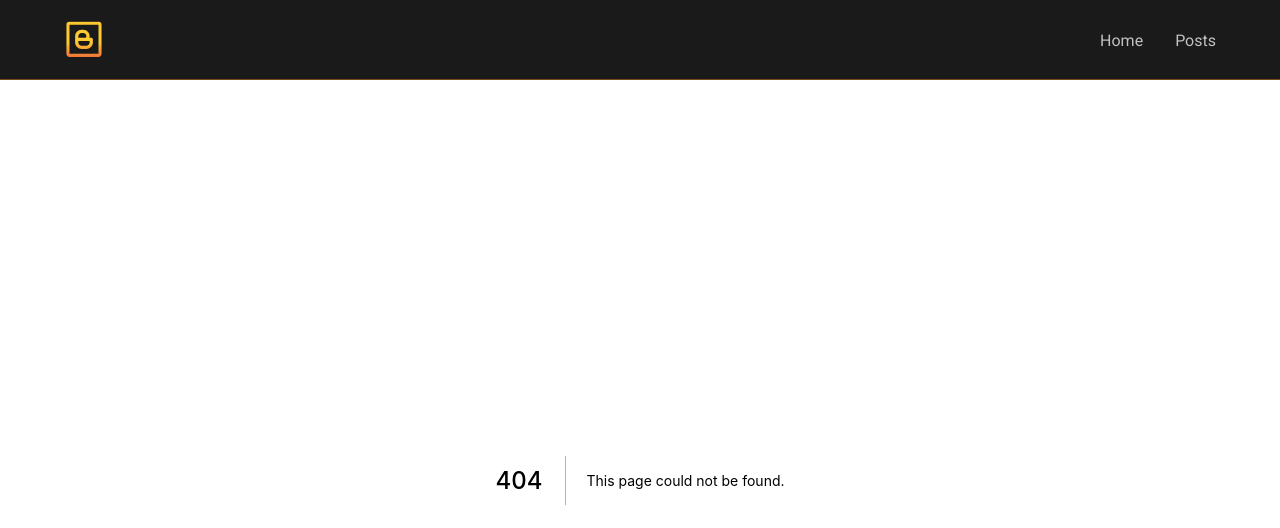
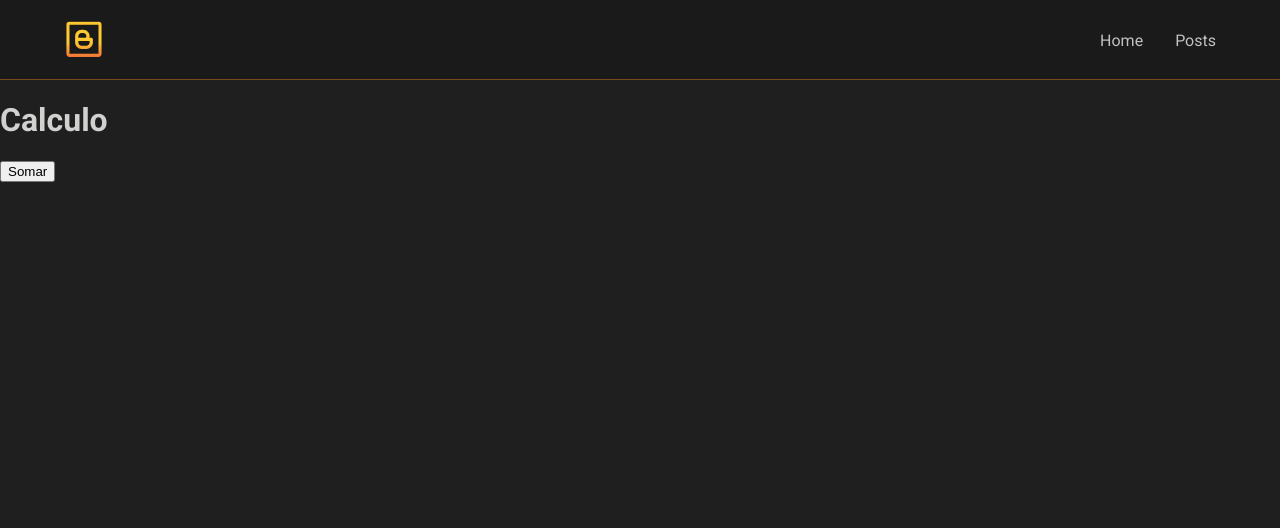
Before and after one commit to DanielSCustodio/Blog-with-Next, a Next.js app: page /calculo in a window 1280 px wide. Before the commit this address had no page. Shown: the top 528 px of the page. Built offline with nearby package versions, Linux system fonts and the light colour scheme.

Commit message:
feat: Dynamic import

```diff
--- /dev/null
+++ b/src/libs/calc.ts
@@ -0,0 +1,8 @@
+export default {
+  sum: (x:number, y:number) => {
+    return x + y;
+  },
+  sub: (x:number, y:number) => {
+    return x - y;
+  }
+}
--- /dev/null
+++ b/src/pages/calculo/index.tsx
@@ -0,0 +1,13 @@
+export default function Calculo () {
+
+  async function handleSomar () {
+    const calc = ( await import( '../../libs/calc' ) ).default
+    alert( calc.sum( 5, 6 ) )
+  }
+  return (
+    <div>
+      <h1>Calculo</h1>
+      <button onClick={ handleSomar }>Somar</button>
+    </div>
+  )
+}
```
